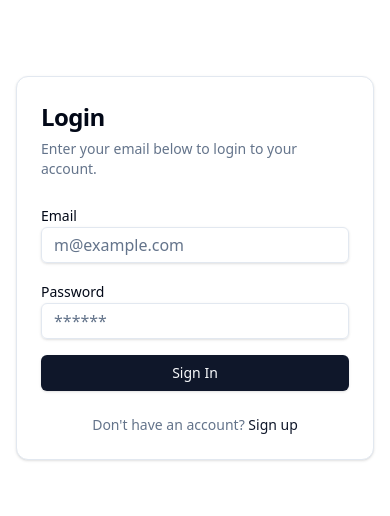
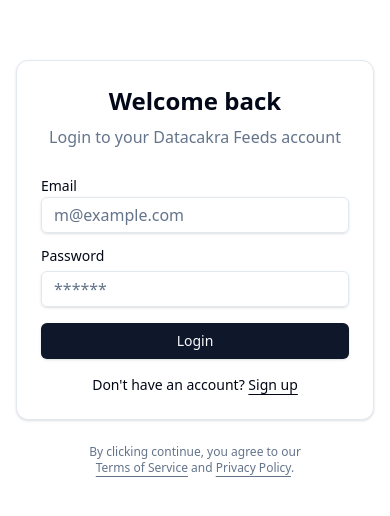
Before and after one commit to luthfiabdllh/datacakraarticle, a Next.js app: page /login in a window 390 px wide. Shown: the part 154-670 px from the top of the page. Built offline with nearby package versions, Linux system fonts and the light colour scheme; no server answers.

Commit message:
feat: Redesign login and register pages with a two-column layout, adding a background image and terms/privacy links.

```diff
--- a/src/app/(auth)/login/page.tsx
+++ b/src/app/(auth)/login/page.tsx
@@ -28,6 +28,7 @@
     FormLabel,
     FormMessage,
 } from "@/components/ui/form"
+import Image from "next/image"
 
 const formSchema = z.object({
     email: z.string().email({
@@ -77,14 +78,17 @@
 
     return (
         <div className="flex min-h-screen items-center justify-center px-4 py-12">
-            <Card className="w-full max-w-sm">
-                <CardHeader>
-                    <CardTitle className="text-2xl">Login</CardTitle>
-                    <CardDescription>
-                        Enter your email below to login to your account.
-                    </CardDescription>
-                </CardHeader>
-                <CardContent>
+            <div className="flex flex-col gap-6 w-full max-w-sm md:max-w-3xl">
+                <Card className="overflow-hidden p-0">
+                    <CardContent className="grid p-0 md:grid-cols-2">
+                        <div className="p-6 md:p-8">
+                            <div className="flex flex-col items-center gap-2 text-center mb-6">
+                                <h1 className="text-2xl font-bold">Welcome back</h1>
+                                <p className="text-muted-foreground text-balance">
+                                    Login to your Datacakra Feeds account
+                                </p>
+                            </div>
+
                             <Form {...form}>
                                 <form onSubmit={form.handleSubmit(onSubmit)} className="space-y-4">
                                     <FormField
@@ -105,7 +109,9 @@
                                         name="password"
                                         render={({ field }) => (
                                             <FormItem>
+                                                <div className="flex items-center">
                                                     <FormLabel>Password</FormLabel>
+                                                </div>
                                                 <FormControl>
                                                     <Input type="password" placeholder="******" {...field} />
                                                 </FormControl>
@@ -115,20 +121,33 @@
                                     />
                                     <Button type="submit" className="w-full" disabled={isLoading}>
                                         {isLoading && <Loader2 className="mr-2 h-4 w-4 animate-spin" />}
-                                Sign In
+                                        Login
                                     </Button>
+                                    <div className="text-center text-sm">
+                                        Don&apos;t have an account?{" "}
+                                        <Link href="/register" className="underline underline-offset-4">
+                                            Sign up
+                                        </Link>
+                                    </div>
                                 </form>
                             </Form>
+                        </div>
+                        <div className="bg-muted relative hidden md:block">
+                            <Image
+                                width={500}
+                                height={500}
+                                src="https://images.unsplash.com/photo-1441974231531-c6227db76b6e?q=80&w=2560&auto=format&fit=crop"
+                                alt="Image"
+                                className="absolute inset-0 h-full w-full object-cover dark:brightness-[0.2] dark:grayscale"
+                            />
+                        </div>
                     </CardContent>
-                <CardFooter className="justify-center">
-                    <p className="text-sm text-muted-foreground">
-                        Don&apos;t have an account?{" "}
-                        <Link href="/register" className="text-primary hover:underline">
-                            Sign up
-                        </Link>
-                    </p>
-                </CardFooter>
                 </Card>
+                <div className="text-balance text-center text-xs text-muted-foreground [&_a]:underline [&_a]:underline-offset-4 hover:[&_a]:text-primary">
+                    By clicking continue, you agree to our <a href="#">Terms of Service</a>{" "}
+                    and <a href="#">Privacy Policy</a>.
+                </div>
+            </div>
         </div>
     )
 }
--- a/src/app/(auth)/register/page.tsx
+++ b/src/app/(auth)/register/page.tsx
@@ -28,6 +28,7 @@
     FormLabel,
     FormMessage,
 } from "@/components/ui/form"
+import Image from "next/image"
 
 const formSchema = z.object({
     username: z.string().min(3, {
@@ -109,14 +110,17 @@
 
     return (
         <div className="flex min-h-screen items-center justify-center px-4 py-12">
-            <Card className="w-full max-w-sm">
-                <CardHeader>
-                    <CardTitle className="text-2xl">Create an Account</CardTitle>
-                    <CardDescription>
-                        Enter your details below to create your account.
-                    </CardDescription>
-                </CardHeader>
-                <CardContent>
+            <div className="flex flex-col gap-6 w-full max-w-sm md:max-w-3xl">
+                <Card className="overflow-hidden p-0">
+                    <CardContent className="grid p-0 md:grid-cols-2">
+                        <div className="p-6 md:p-8">
+                            <div className="flex flex-col items-center gap-2 text-center mb-6">
+                                <h1 className="text-2xl font-bold">Create an account</h1>
+                                <p className="text-muted-foreground text-balance">
+                                    Enter your details below to create your account
+                                </p>
+                            </div>
+
                             <Form {...form}>
                                 <form onSubmit={form.handleSubmit(onSubmit)} className="space-y-4">
                                     <FormField
@@ -162,18 +166,32 @@
                                         {isLoading && <Loader2 className="mr-2 h-4 w-4 animate-spin" />}
                                         Sign Up
                                     </Button>
+
+                                    <div className="text-center text-sm">
+                                        Already have an account?{" "}
+                                        <Link href="/login" className="underline underline-offset-4">
+                                            Sign in
+                                        </Link>
+                                    </div>
                                 </form>
                             </Form>
+                        </div>
+                        <div className="bg-muted relative hidden md:block">
+                            <Image
+                                width={500}
+                                height={500}
+                                src="https://images.unsplash.com/photo-1441974231531-c6227db76b6e?q=80&w=2560&auto=format&fit=crop"
+                                alt="Image"
+                                className="absolute inset-0 h-full w-full object-cover dark:brightness-[0.2] dark:grayscale"
+                            />
+                        </div>
                     </CardContent>
-                <CardFooter className="justify-center">
-                    <p className="text-sm text-muted-foreground">
-                        Already have an account?{" "}
-                        <Link href="/login" className="text-primary hover:underline">
-                            Sign in
-                        </Link>
-                    </p>
-                </CardFooter>
                 </Card>
+                <div className="text-balance text-center text-xs text-muted-foreground [&_a]:underline [&_a]:underline-offset-4 hover:[&_a]:text-primary">
+                    By clicking continue, you agree to our <a href="#">Terms of Service</a>{" "}
+                    and <a href="#">Privacy Policy</a>.
+                </div>
+            </div>
         </div>
     )
 }
```
Lines whose indentation alone changed are shown as unchanged.
